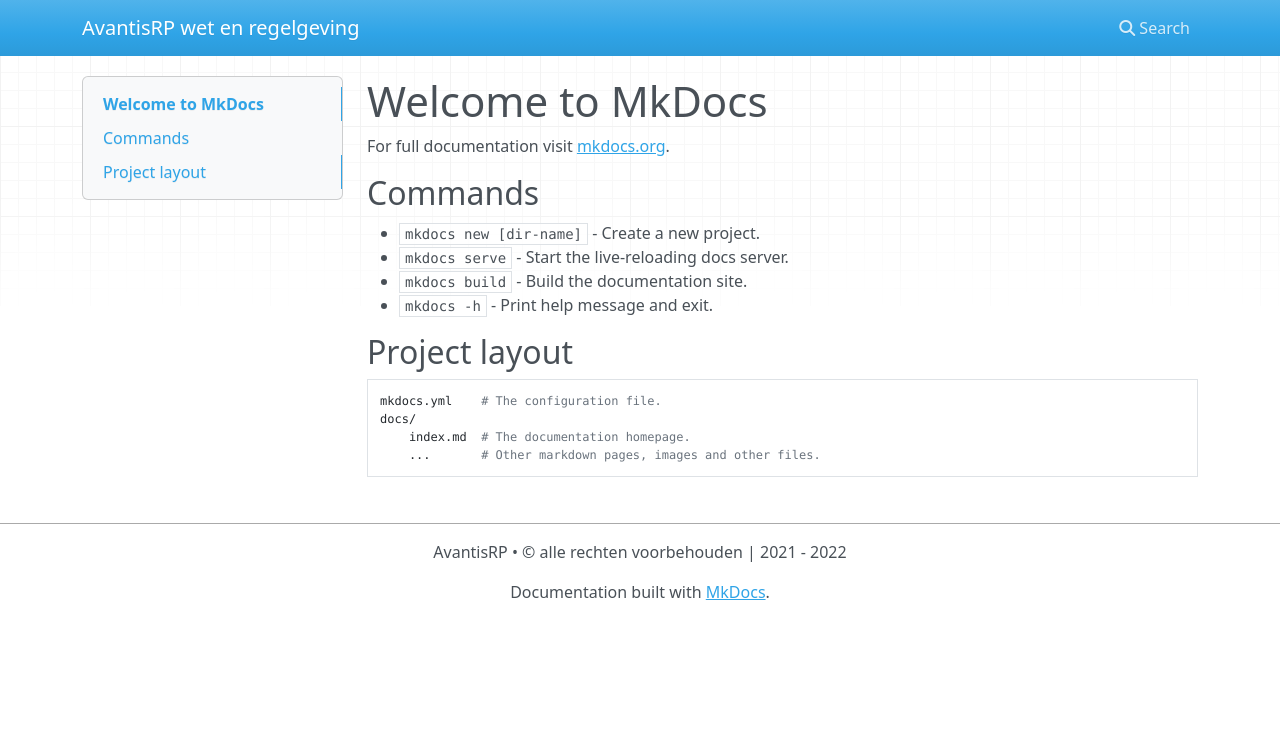
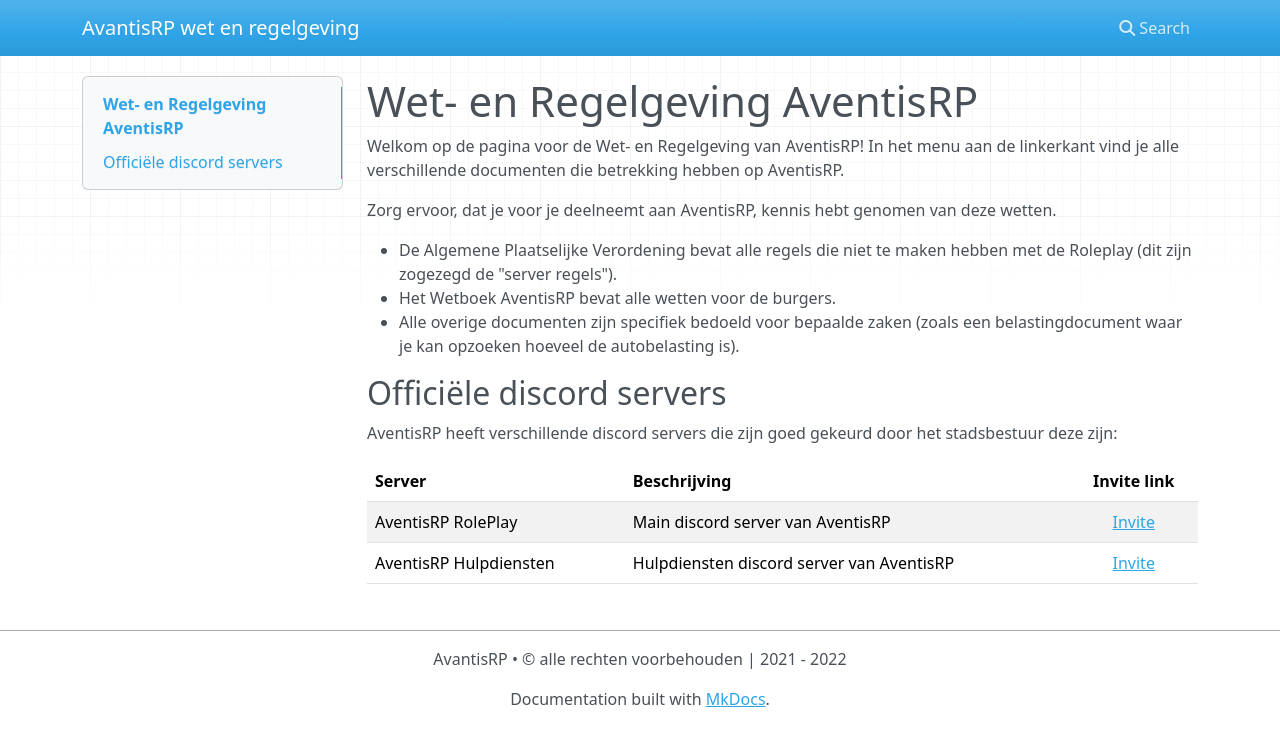
Before and after one commit to soireemb/wetboek, an MkDocs documentation site: the page built from docs/index.md, in a window 1280 px wide. Shown: the top 746 px of the page. Built offline with MkDocs 1.6.1, drawn with Linux system fonts in a browser that asks for light colours; nearby versions of some CDN libraries.

Commit message:
Update index.md

```diff
--- a/docs/index.md
+++ b/docs/index.md
@@ -1,17 +1,19 @@
-# Welcome to MkDocs
+# Wet- en Regelgeving AventisRP
 
-For full documentation visit [mkdocs.org](https://www.mkdocs.org).
+Welkom op de pagina voor de Wet- en Regelgeving van AventisRP!
+In het menu aan de linkerkant vind je alle verschillende documenten die betrekking hebben op AventisRP.
 
-## Commands
+Zorg ervoor, dat je voor je deelneemt aan AventisRP, kennis hebt genomen van deze wetten.
 
-* `mkdocs new [dir-name]` - Create a new project.
-* `mkdocs serve` - Start the live-reloading docs server.
-* `mkdocs build` - Build the documentation site.
-* `mkdocs -h` - Print help message and exit.
+- De Algemene Plaatselijke Verordening bevat alle regels die niet te maken hebben met de Roleplay (dit zijn zogezegd de "server regels").
+- Het Wetboek AventisRP bevat alle wetten voor de burgers.
+- Alle overige documenten zijn specifiek bedoeld voor bepaalde zaken (zoals een belastingdocument waar je kan opzoeken hoeveel de autobelasting is).
 
-## Project layout
+## Officiële discord servers
 
-    mkdocs.yml    # The configuration file.
-    docs/
-        index.md  # The documentation homepage.
-        ...       # Other markdown pages, images and other files.
+AventisRP heeft verschillende discord servers die zijn goed gekeurd door het stadsbestuur deze zijn:
+
+| Server | Beschrijving | Invite link |
+|---|---|:---:|
+|AventisRP RolePlay| Main discord server van AventisRP | [Invite](https://discord.gg/UmCpsnp4ug) |
+|AventisRP Hulpdiensten| Hulpdiensten discord server van AventisRP | [Invite](https://discord.gg/UnStbDzxtt) |
```
